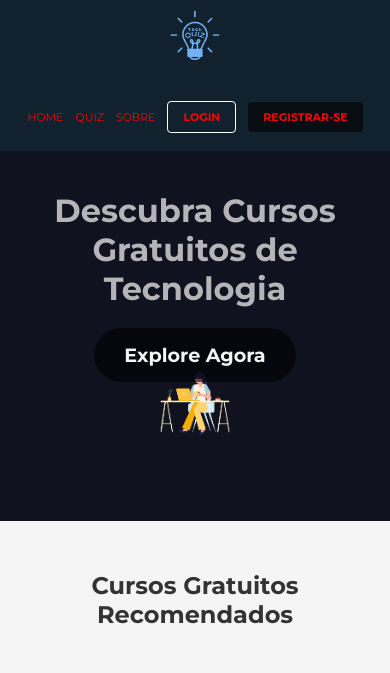
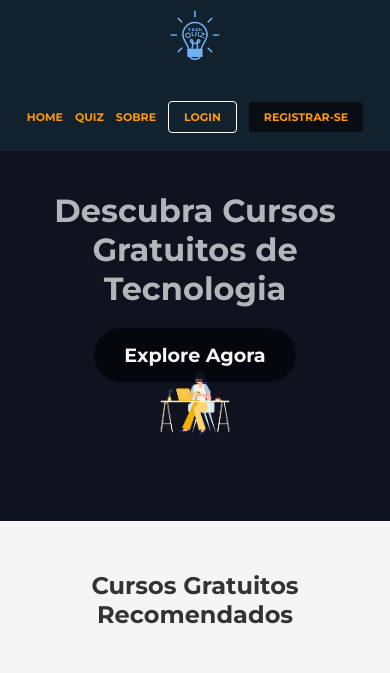
Before and after one commit to AlanPedroD/pagina-cursos, a plain HTML site: page index.html in a window 390 px wide. Shown: the top 673 px of the page. Drawn offline with Linux system fonts and the light colour scheme.

Commit message:
editando o header

```diff
--- a/css/style.css
+++ b/css/style.css
@@ -370,7 +370,8 @@ p {
     }
     .menu a{
         font-size: 11px;
-        color: red;
+        color: #ff9900;
+        font-weight: 600;
     }
     .cabecalho{
         flex-direction: column;
```
